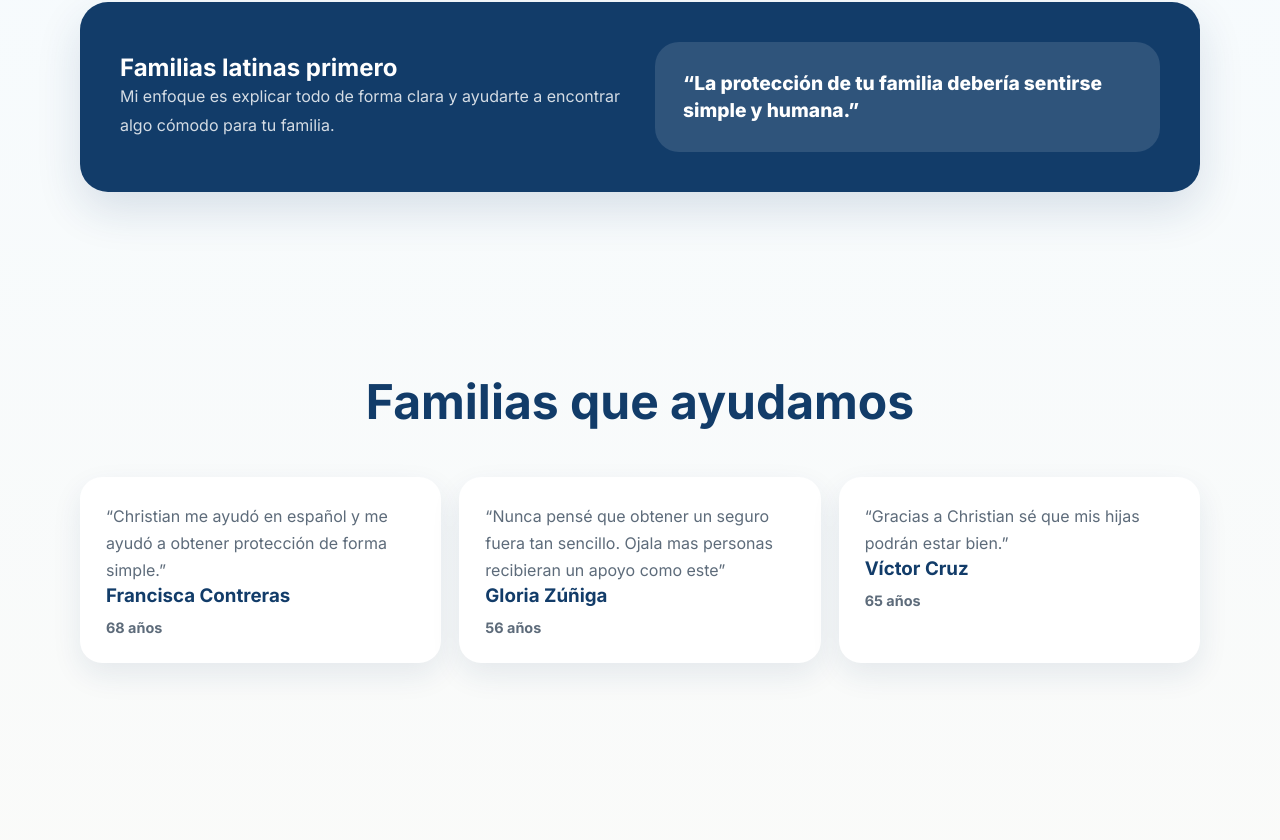
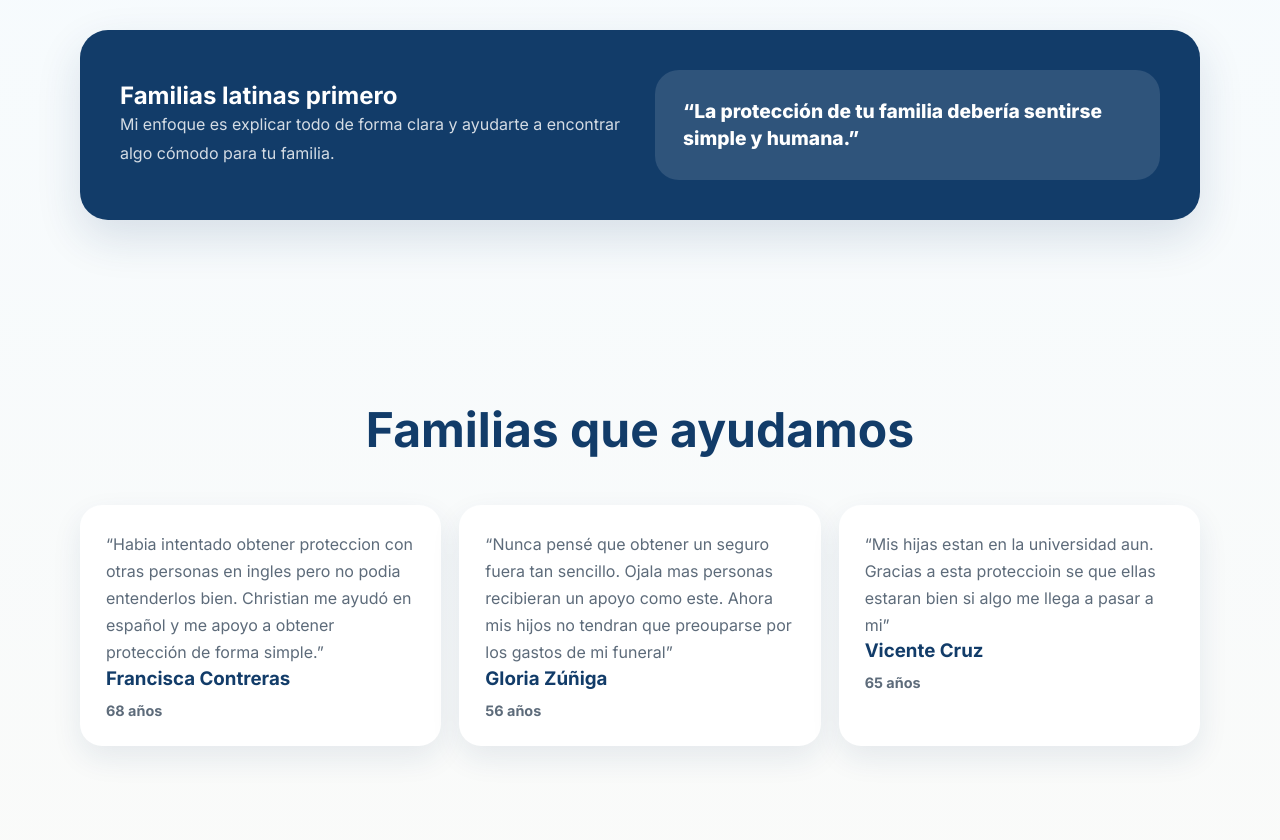
Before and after one commit to christiangvazquez/christianvazquez, a plain HTML site: page index.html in a window 1280 px wide. Shown: the part 2578-3418 px from the top of the page. Drawn offline with Linux system fonts and the light colour scheme.

Commit message:
Update testimonials and personal story in index.html

```diff
--- a/index.html
+++ b/index.html
@@ -594,7 +594,7 @@ Nací y crecí en Toluca, Estado de México, y llegué a California a los 15 añ
 </p>
 
 <p>
-Como muchas familias latinas, crecí viendo lo importante que es cuidar de los nuestros.
+Como muchas familias latinas, crecí sin mucha educacion financiera y sin conocer herramientas que podian ayudar a proteger el futuro de nuestras familias
 </p>
 
 </div>
@@ -747,7 +747,7 @@ Mi enfoque es explicar todo de forma clara y ayudarte a encontrar algo cómodo p
 <div class="testimonial reveal">
 
 <p>
-“Christian me ayudó en español y me ayudó a obtener protección de forma simple.”
+“Habia intentado obtener proteccion con otras personas en ingles pero no podia entenderlos bien. Christian me ayudó en español y me apoyo a obtener protección de forma simple.”
 </p>
 
 <h3>Francisca Contreras</h3>
@@ -758,7 +758,7 @@ Mi enfoque es explicar todo de forma clara y ayudarte a encontrar algo cómodo p
 <div class="testimonial reveal">
 
 <p>
-“Nunca pensé que obtener un seguro fuera tan sencillo. Ojala mas personas recibieran un apoyo como este”
+“Nunca pensé que obtener un seguro fuera tan sencillo. Ojala mas personas recibieran un apoyo como este. Ahora mis hijos no tendran que preouparse por los gastos de mi funeral”
 </p>
 
 <h3>Gloria Zúñiga</h3>
@@ -769,10 +769,10 @@ Mi enfoque es explicar todo de forma clara y ayudarte a encontrar algo cómodo p
 <div class="testimonial reveal">
 
 <p>
-“Gracias a Christian sé que mis hijas podrán estar bien.”
+“Mis hijas estan en la universidad aun. Gracias a esta proteccioin se que ellas estaran bien si algo me llega a pasar a mi”
 </p>
 
-<h3>Víctor Cruz</h3>
+<h3>Vicente Cruz</h3>
 <span>65 años</span>
 
 </div>
```
